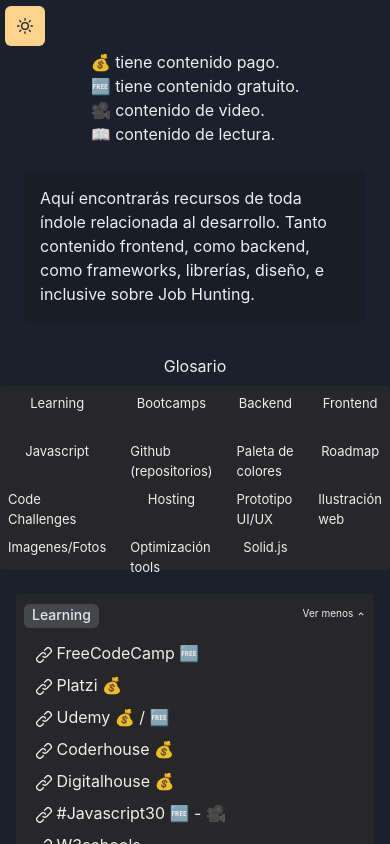
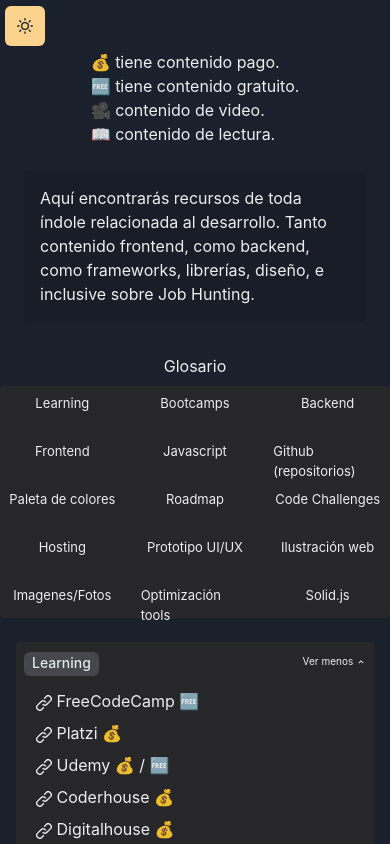
Before and after one commit to rodriabregu/resources-page, a React (Vite) app: page / in a window 390 px wide. Shown: the top 844 px of the page. Built offline with nearby package versions, Linux system fonts and the light colour scheme.

Commit message:
fix/responsive-summary

```diff
--- a/src/components/SummarySection.tsx
+++ b/src/components/SummarySection.tsx
@@ -13,7 +13,7 @@
       </Center>
       <Center>
         <Grid
-          templateColumns="repeat(4, 1fr)"
+          templateColumns={{ base: 'repeat(3, 1fr)', md: 'repeat(4, 1fr)', lg: 'repeat(5, 1fr)' }}
           justifyItems={'center'}
           borderRadius={'4'}
           bg={settingColor}
```
